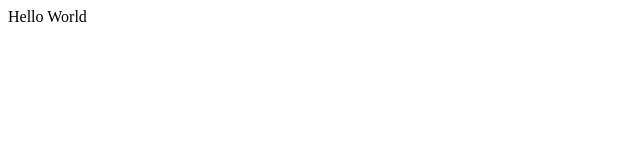
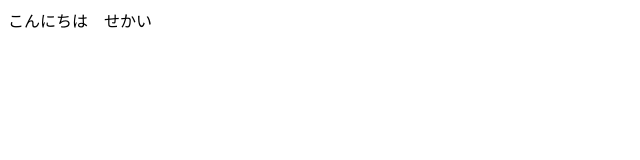
Before and after one commit to mr-xx/gtest, a plain HTML site: page index.html in a window 1280 px wide. Shown: the full height of the page, 0-640 px from the left. Drawn offline with Linux system fonts and the light colour scheme.

Commit message:
こうしん　しました

```diff
--- a/index.html
+++ b/index.html
@@ -2,6 +2,6 @@
 <head>
 </head>
 <body>
-Hello World
+こんにちは　せかい
 </body>
 </html>
```
